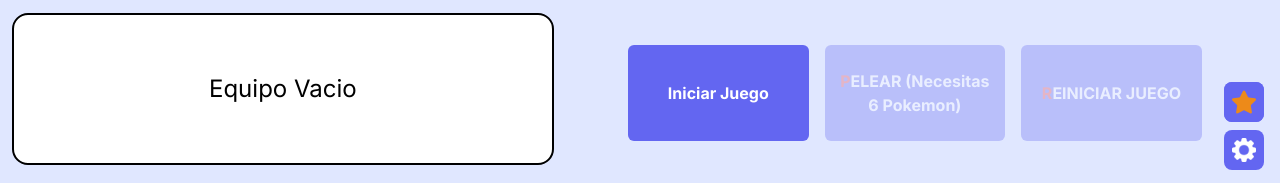
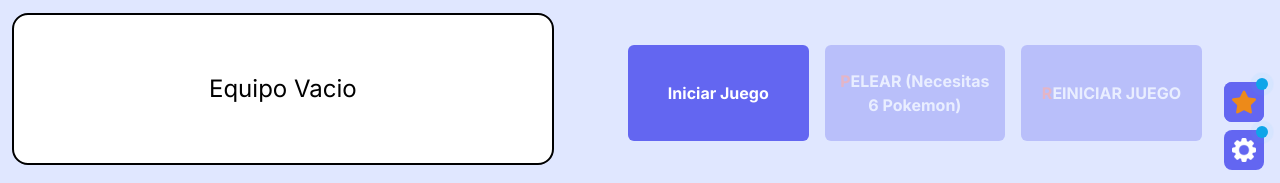
Before and after one commit to TomasBran/Portal-Pokemon-NextJS, a Next.js app: page /games/gym in a window 1280 px wide. Shown: the part 614-797 px from the top of the page. Built offline with nearby package versions, Linux system fonts and the light colour scheme.

Commit message:
ci sessionstorage

```diff
--- a/src/app/games/gym/page.js
+++ b/src/app/games/gym/page.js
@@ -19,6 +19,10 @@ import {
 } from '../../utils/services/localStorage.js';
 import Synergies from '../../Components/Sinergies/Sinergies.js';
 import Image from 'next/image';
+import {
+	getFromSessionStorage,
+	saveToSessionStorage,
+} from '@/app/utils/services/sessionStorage.js';
 
 const PokeGym = () => {
 	const testing = false; //CAMBIAR CUANDO ESTOY TESTEANDO
@@ -60,16 +64,16 @@ const PokeGym = () => {
 	const [synergiesActive, setSynergiesActive] = useState(true);
 	const [synergyBonus, setSynergyBonus] = useState(null);
 
-	// const initialHasClickedSettings =
-	// 	sessionStorage.getItem('hasClickedSettings') === 'true';
-	// const initialHasClickedSynergies =
-	// 	sessionStorage.getItem('hasClickedSynergies') === 'true';
-	// const [hasClickedSettings, setHasClickedSettings] = useState(
-	// 	initialHasClickedSettings
-	// );
-	// const [hasClickedSynergies, setHasClickedSynergies] = useState(
-	// 	initialHasClickedSynergies
-	// );
+	const initialHasClickedSettings =
+		getFromSessionStorage('hasClickedSettings') === 'true';
+	const initialHasClickedSynergies =
+		getFromSessionStorage('hasClickedSynergies') === 'true';
+	const [hasClickedSettings, setHasClickedSettings] = useState(
+		initialHasClickedSettings
+	);
+	const [hasClickedSynergies, setHasClickedSynergies] = useState(
+		initialHasClickedSynergies
+	);
 
 	const [shouldDisable, setShouldDisable] = useState(false);
 
@@ -592,15 +596,15 @@ const PokeGym = () => {
 		});
 	};
 
-	// const handleSettingsClick = () => {
-	// 	setHasClickedSettings(true);
-	// 	sessionStorage.setItem('hasClickedSettings', 'true');
-	// };
+	const handleSettingsClick = () => {
+		setHasClickedSettings(true);
+		saveToSessionStorage('hasClickedSettings', 'true');
+	};
 
-	// const handleSynergiesClick = () => {
-	// 	setHasClickedSynergies(true);
-	// 	sessionStorage.setItem('hasClickedSynergies', 'true');
-	// };
+	const handleSynergiesClick = () => {
+		setHasClickedSynergies(true);
+		saveToSessionStorage('hasClickedSynergies', 'true');
+	};
 
 	return (
 		<div className='bg-indigo-100 pt-6 px-1 h-screen w-full flex flex-col sm:justify-center justify-start items-center text-center text-black'>
@@ -745,17 +749,17 @@ const PokeGym = () => {
 					className={`fixed right-4 bottom-4  ${
 						!showSettings ? 'scale-100' : 'scale-0'
 					} transition-all duration-150 transform`}>
-					{/* {!hasClickedSettings && (
+					{!hasClickedSettings && (
 						<div className='relative cursor-pointer flex h-3 w-3 top-2 left-8 pointer-events-none'>
 							<span className='animate-ping absolute inline-flex h-full w-full rounded-full bg-sky-400 opacity-75' />
 							<span className='relative inline-flex rounded-full h-3 w-3 bg-sky-500' />
 						</div>
-					)} */}
+					)}
 					<div
 						className={`w-10 cursor-pointer bg-indigo-500 rounded-lg p-2 hover:bg-indigo-400 active:scale-95 active:bg-indigo-300 transition-all ease-in-out duration-150 `}
 						onClick={() => {
 							handleShowSettings();
-							// handleSettingsClick();
+							handleSettingsClick();
 						}}>
 						<Image
 							src={settings}
@@ -768,16 +772,15 @@ const PokeGym = () => {
 				className={`${
 					!synergiesActive && 'hidden'
 				} fixed right-0 bottom-0 mx-4 mb-16 z-30`}>
-				{/* {!hasClickedSynergies && (
+				{!hasClickedSynergies && (
 					<div className='relative cursor-pointer flex h-3 w-3 top-2 left-8 pointer-events-none'>
 						<span className='animate-ping absolute inline-flex h-full w-full rounded-full bg-sky-400 opacity-75'></span>
 						<span className='relative inline-flex rounded-full h-3 w-3 bg-sky-500'></span>
 					</div>
-				)} */}
+				)}
 				<div
 					className='rounded-lg'
-					// onClick={handleSynergiesClick}
-				>
+					onClick={handleSynergiesClick}>
 					<Synergies
 						team={chosenTeam}
 						rerollsLeft={rerollsLeft}
--- /dev/null
+++ b/src/app/utils/services/sessionStorage.js
@@ -0,0 +1,32 @@
+export const saveToSessionStorage = (key, data) => {
+	if (typeof window !== 'undefined') {
+		try {
+			const jsonData = JSON.stringify(data);
+			sessionStorage.setItem(key, jsonData);
+		} catch (error) {
+			console.error('Error al guardar en sessionStorage:', error);
+		}
+	} else {
+		console.error(
+			'No se puede acceder a sessionStorage porque no estamos en un entorno de navegador.'
+		);
+	}
+};
+
+export const getFromSessionStorage = (key) => {
+	if (typeof window !== 'undefined') {
+		try {
+			const jsonData = sessionStorage.getItem(key);
+			const data = jsonData ? JSON.parse(jsonData) : null;
+			return data;
+		} catch (error) {
+			console.error('Error al obtener de sessionStorage:', error);
+			return null;
+		}
+	} else {
+		console.error(
+			'No se puede acceder a sessionStorage porque no estamos en un entorno de navegador.'
+		);
+		return null;
+	}
+};
```
